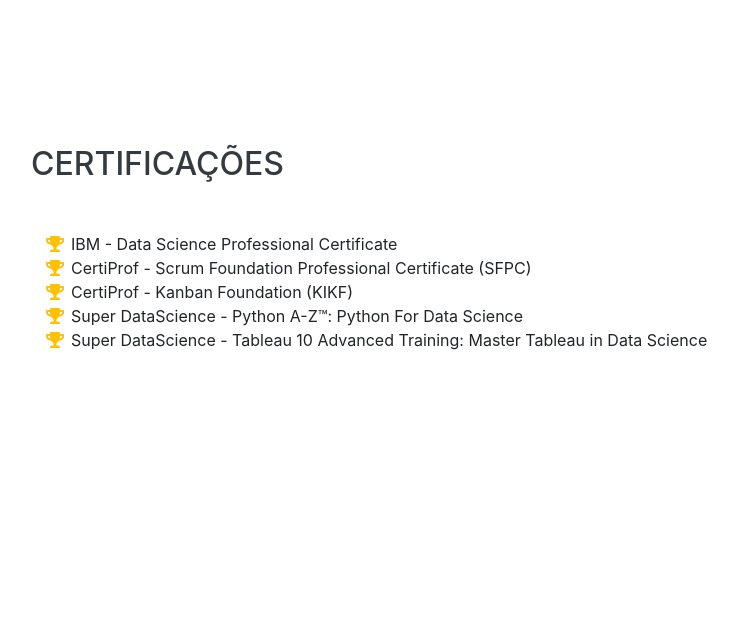
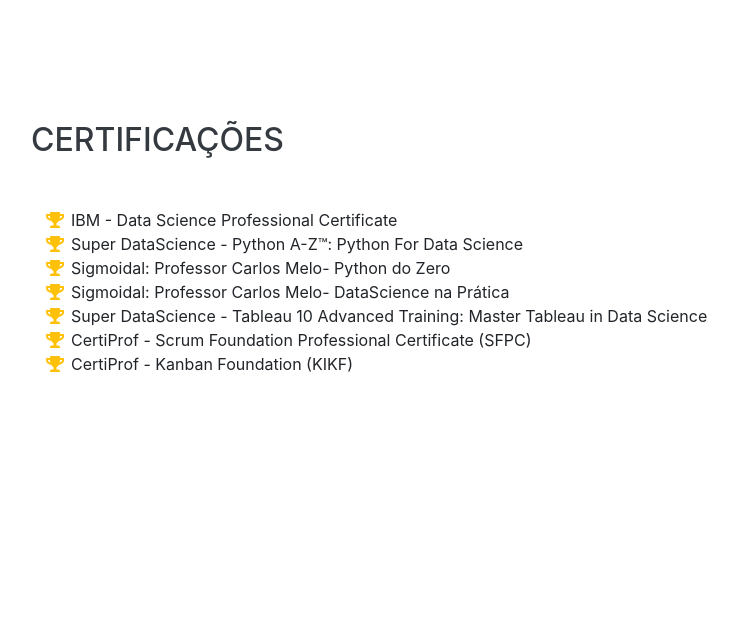
Before and after one commit to guilhermeaugusto9/curriculo, a website with bundled scripts: page index.html in a window 1280 px wide. Shown: the part 5496-6122 px from the top of the page, without its empty margins (289-1027 px from the left). Built offline with nearby package versions, Linux system fonts and the light colour scheme; a web font is replaced by a local one.

Commit message:
update resume

```diff
--- a/index.html
+++ b/index.html
@@ -319,16 +319,24 @@
             IBM - Data Science Professional Certificate</li>
           <li>
             <i class="fa-li fa fa-trophy text-warning"></i>
+              Super DataScience -  Python A-Z™: Python For Data Science </li>
+          <li>
+          <li>
+            <i class="fa-li fa fa-trophy text-warning"></i>
+                Sigmoidal: Professor Carlos Melo-  Python do Zero </li>
+          <li>
+          <li>
+            <i class="fa-li fa fa-trophy text-warning"></i>
+                Sigmoidal: Professor Carlos Melo-  DataScience na Prática</li>
+          <li>
+            <i class="fa-li fa fa-trophy text-warning"></i>
+              Super DataScience - Tableau 10 Advanced Training: Master Tableau in Data Science  </li>
+          <li>
+              <i class="fa-li fa fa-trophy text-warning"></i>
             CertiProf - Scrum Foundation Professional Certificate (SFPC)</li>
           <li>
             <i class="fa-li fa fa-trophy text-warning"></i>
               CertiProf - Kanban Foundation (KIKF) </li>
-          <li>
-            <i class="fa-li fa fa-trophy text-warning"></i>
-            Super DataScience -  Python A-Z™: Python For Data Science </li>
-          <li>
-            <i class="fa-li fa fa-trophy text-warning"></i>
-              Super DataScience - Tableau 10 Advanced Training: Master Tableau in Data Science  </li>
         </ul>
       </div>
     </section>
```
